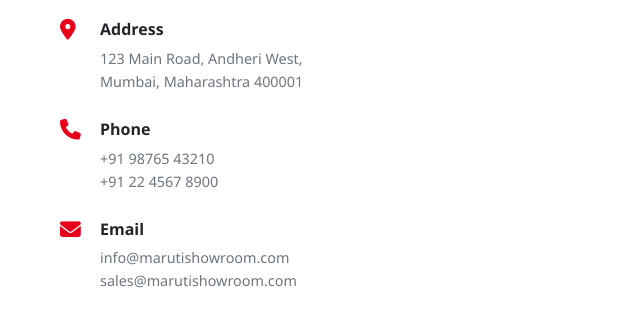
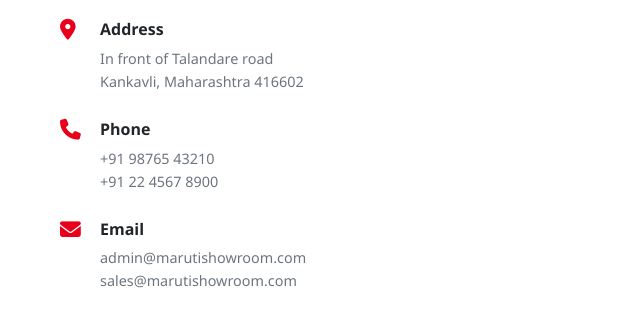
Before and after one commit to Thedarksidex/car-dealership, a website: page frontend/pages/contact.html in a window 1280 px wide. Shown: the part 362-676 px from the top of the page, 0-640 px from the left. Drawn offline with Linux system fonts and the light colour scheme; no server answers.

Commit message:
address changes

```diff
--- a/frontend/pages/contact.html
+++ b/frontend/pages/contact.html
@@ -53,7 +53,7 @@
                     <h3>Visit Us</h3>
                     <div class="contact-item">
                         <i class="fas fa-map-marker-alt"></i>
-                        <div><strong>Address</strong><p>123 Main Road, Andheri West,<br>Mumbai, Maharashtra 400001</p></div>
+                        <div><strong>Address</strong><p>In front of Talandare road <br>Kankavli, Maharashtra 416602</p></div>
                     </div>
                     <div class="contact-item">
                         <i class="fas fa-phone"></i>
@@ -61,7 +61,7 @@
                     </div>
                     <div class="contact-item">
                         <i class="fas fa-envelope"></i>
-                        <div><strong>Email</strong><p>info@marutishowroom.com<br>sales@marutishowroom.com</p></div>
+                        <div><strong>Email</strong><p>admin@marutishowroom.com <br>sales@marutishowroom.com</p></div>
                     </div>
                     <div class="contact-item">
                         <i class="fas fa-clock"></i>
```
